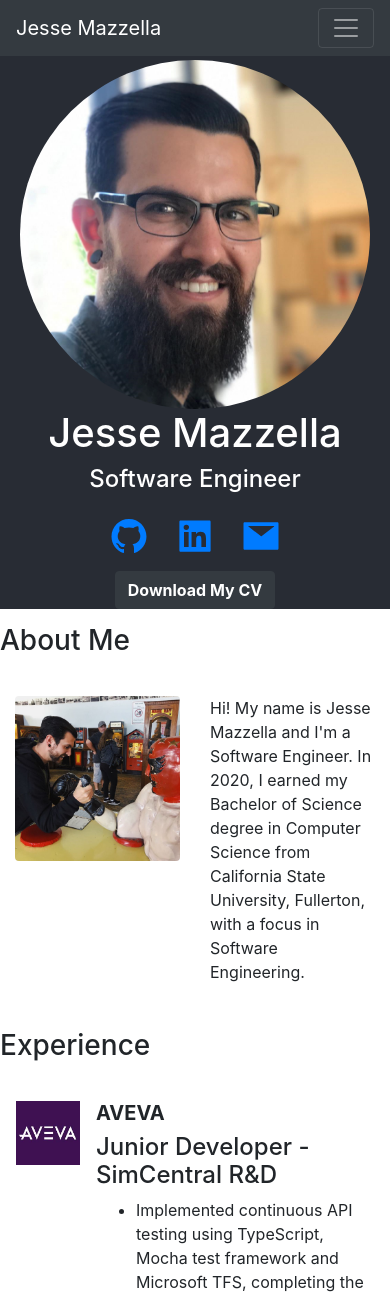
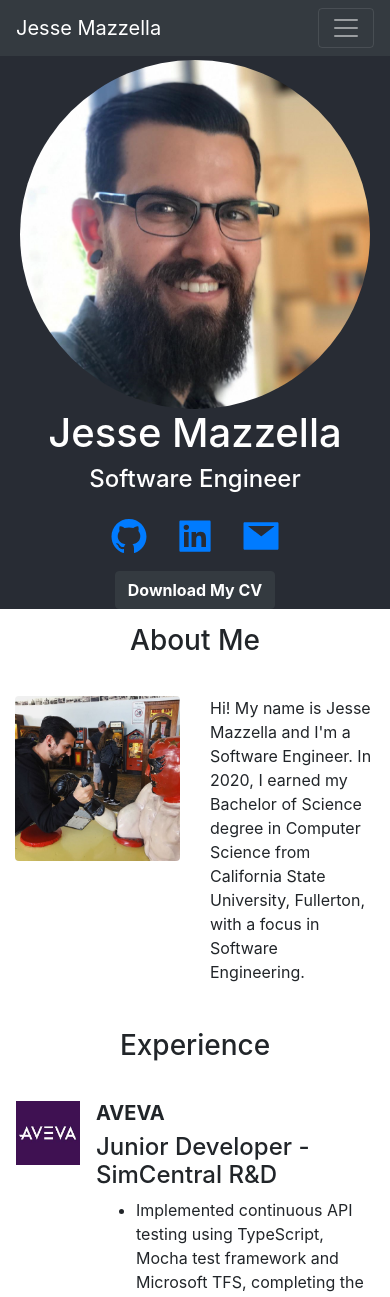
Before and after one commit to ozyx/ozyx.github.io, a React (Create React App) app: page / in a window 390 px wide. Shown: the top 1297 px of the page. Built offline with nearby package versions, Linux system fonts and the light colour scheme.

Commit message:
fix header justification on mobile

```diff
--- a/src/Components/AboutMe.js
+++ b/src/Components/AboutMe.js
@@ -10,7 +10,7 @@
     return (
       <div className="about-me-contents">
         <Container id="about-me" className="section">
-          <Row className="justify-content-md-center">
+          <Row className="justify-content-center">
             <h3 className="section-header">About Me</h3>
           </Row>
           <Row>
--- a/src/Components/Contact.js
+++ b/src/Components/Contact.js
@@ -6,7 +6,7 @@
   render() {
     return (
       <Container id="contact" className="section">
-        <Row className="justify-content-md-center">
+        <Row className="justify-content-center">
           <h3 className="section-header">Contact</h3>
         </Row>
       </Container>
--- a/src/Components/Experience.js
+++ b/src/Components/Experience.js
@@ -11,7 +11,7 @@
   render() {
     return (
       <Container id="experience" className="section">
-        <Row className="justify-content-md-center">
+        <Row className="justify-content-center">
           <h3 className="section-header">Experience</h3>
         </Row>
         <Row>
--- a/src/Components/Hobbies.js
+++ b/src/Components/Hobbies.js
@@ -8,7 +8,7 @@
   render() {
     return (
       <Container id="hobbies" className="section">
-        <Row className="justify-content-md-center">
+        <Row className="justify-content-center">
           <h3 className="section-header">Hobbies</h3>
         </Row>
         <Row>
```
